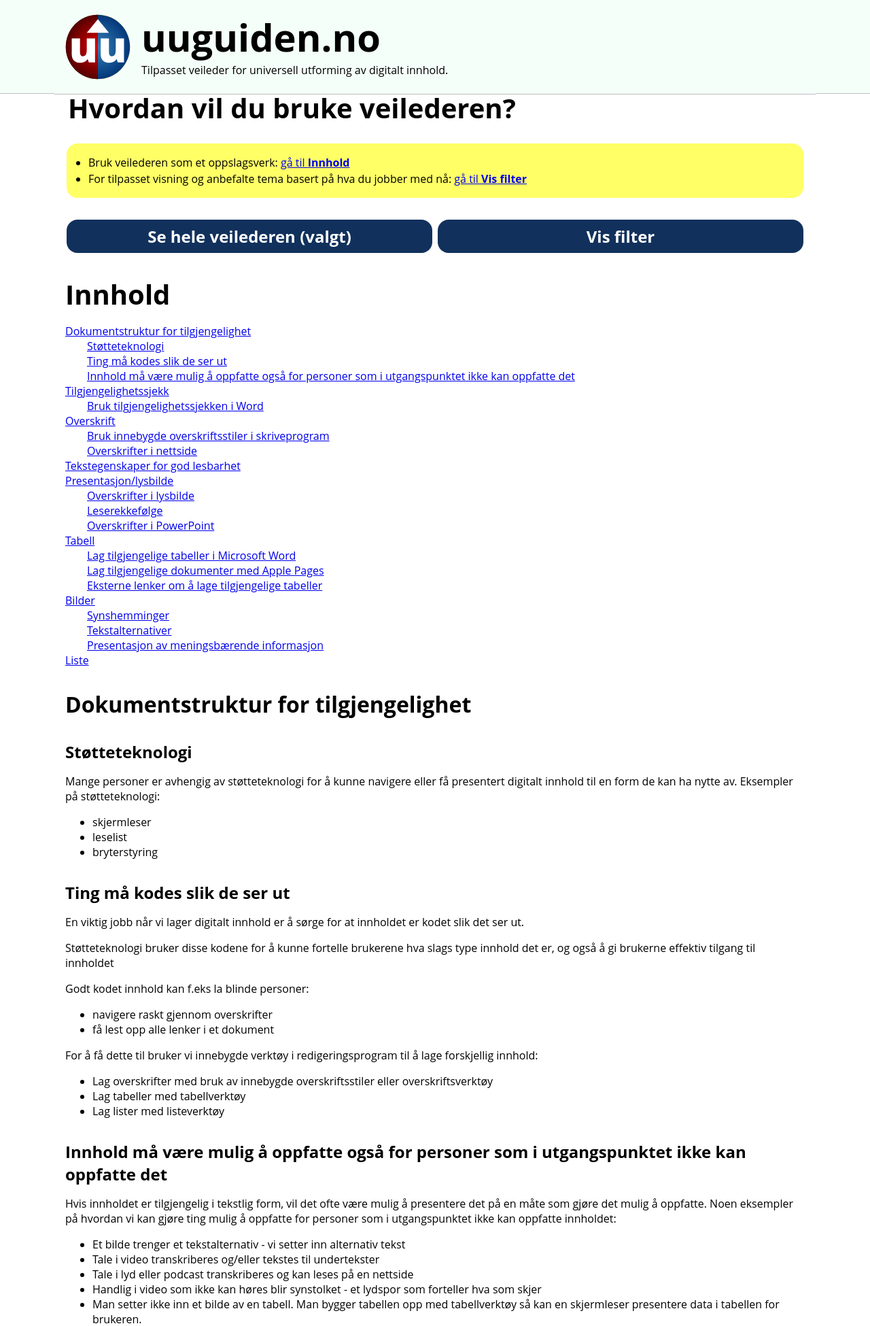
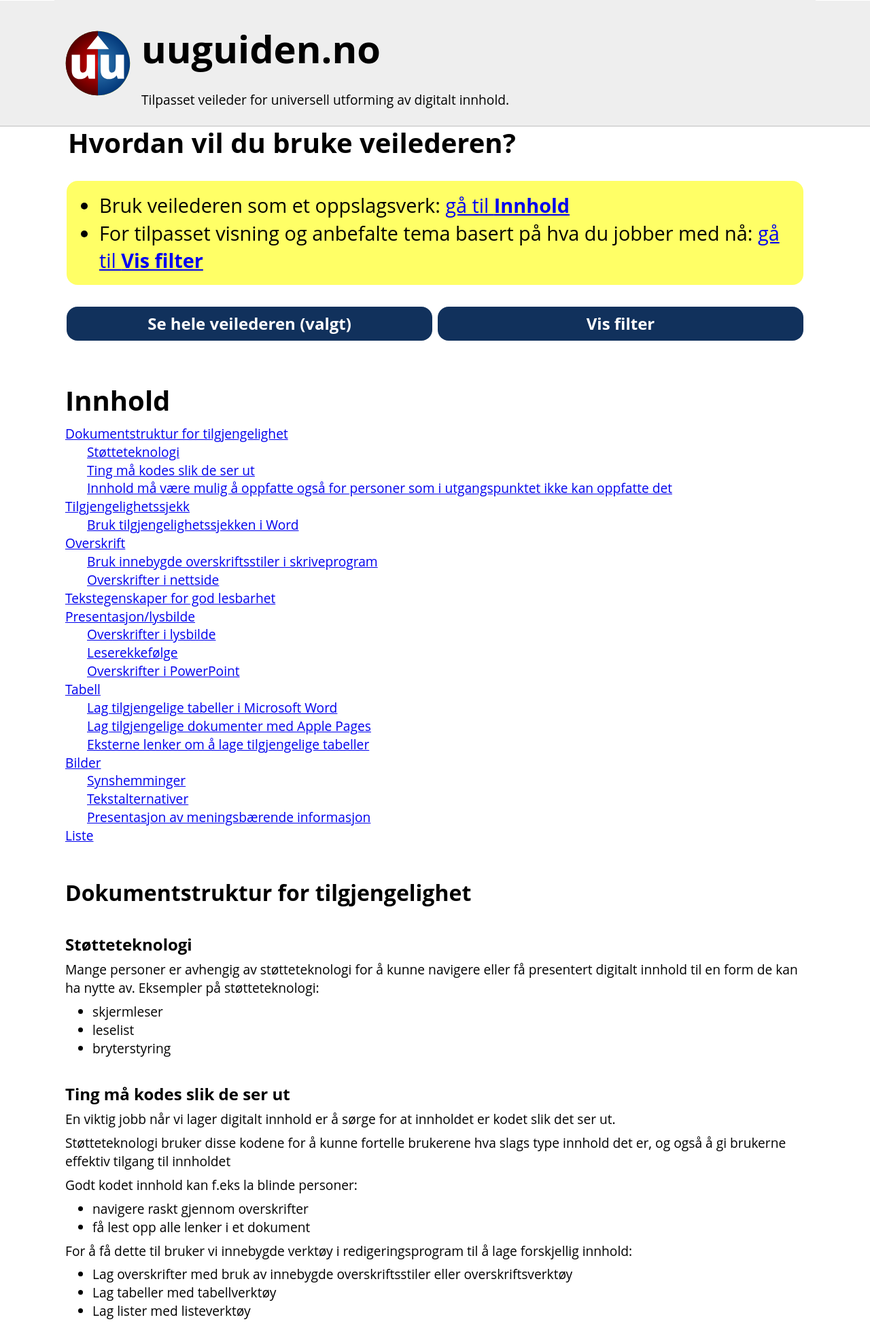
Before and after one commit to eirikhanssen/uuguiden, a PHP site: page / in a window 1280 px wide. Shown: the top 1950 px of the page at 68% size. Run offline with PHP 8.4, Linux system fonts and the light colour scheme.

Commit message:
adjust typography

```diff
--- a/css/uuguiden.css
+++ b/css/uuguiden.css
@@ -16,12 +16,68 @@
     --form-background: white;
     --form-control-gap: .5rem;
     --page-max-width: 70rem;
+
+}
+
+body {
+  font-size: 1.2rem;
+}
+
+body * {
+    line-height: 1.4em;
 }
 
 *,
 *::before, *::after {
   box-sizing: border-box;
 }
+
+* {
+  margin-bottom: 0;
+  margin-top: 0;
+  padding-bottom: 0;
+  padding-top:0;
+}
+
+@import url('https://fonts.googleapis.com/css2?family=Open+Sans:ital,wght@0,400;0,500;0,600;0,700;0,800;1,400;1,700;1,800&display=swap');
+* {font-family: 'Open Sans', sans-serif;}
+h1,h2,h3,h4,h5,h6 {
+    font-weight: 700;
+}
+
+h2,h3,h4,h5 {
+  margin-top:1.5em;
+}
+
+p, ul, ol, dl {
+ margin-top: .5rem;
+}
+
+ul ul {
+  margin-top: 0;
+}
+
+h1 {font-size: 3.5rem; margin-top:0; padding-top: 1rem;}
+h2 {font-size: 2.5rem;}
+h3 {font-size: 2rem;}
+h4 {font-size: 1.5rem;}
+
+/*
+main {
+  border: 2px dotted brown;
+}
+
+article {
+  border: 2px dashed blue;
+}
+
+section {
+  border: 2px solid red;
+}
+section  section {
+  border: 3px double orange;
+}
+*/
 
  #main-filter-options {
     background-color: var(--filter-bg);
@@ -32,28 +88,15 @@
     margin-top: var(--widget-space);
 }
 
-@import url('https://fonts.googleapis.com/css2?family=Open+Sans:ital,wght@0,400;0,500;0,600;0,700;0,800;1,400;1,700;1,800&display=swap');
-* {font-family: 'Open Sans', sans-serif;}
-h1,h2,h3,h4,h5,h6 {
-    font-weight: 700;
-}
-
-h1,h2,h3,h4,h5,h6 {margin-bottom: 0;}
-
-h1 {font-size: 3.5rem; margin-top:0; padding-top: 1rem;}
-h2 {font-size: 2.5rem;}
-h3 {font-size: 2rem;}
-h4 {font-size: 1.5rem;}
-
-
-
 #header {
     margin-left: -1rem;
     margin-right: -1rem;
     position: relative;
-    background-color: mintcream;
+    background-color: #eee;
     border-bottom: 1px solid silver;
     box-sizing: content-box;
+    padding-top: 1rem;
+    padding-bottom: 1rem;
 }
 
 .headercontent {
@@ -64,8 +107,8 @@ h4 {font-size: 1.5rem;}
     background-size: 6rem auto;
     padding-bottom: .5rem;
 }
-.headercontent p, legend+p {
-    margin-top: 0;
+.headercontent p  {
+    margin-top: 1.5rem;
 }
 
 #header::after {
@@ -78,7 +121,7 @@ h4 {font-size: 1.5rem;}
     background-color:inherit;
     border-bottom: inherit;
     left:50%;
-    transform: translateX(-50%);
+    transform: translate(-50%, 1px);
     z-index: -1;
     height: 100%;
 
@@ -342,26 +386,16 @@ nav#guide-toc ul ul {
   padding-left: 2rem;
 }
 
-/*
-@media screen and (min-width: 40rem) {
-    #filters {
-      display: flex;
-    }
-    #filters fieldset {
-      flex-grow: 1;
-      flex-basis: 50%;
-    }
-  }
 
-  */
-
-  legend {line-height: 1em;}
+  legend {line-height: 1.2em;}
 
   .intro {
     margin: 2rem 0;
     background-color: #ffff66;
-    padding: 1rem 1rem 1rem 2rem;
+    padding: 1rem 1rem 1rem 3rem;
     border-radius: 1rem;
+    font-size: 1.5em;
+
   }
 
   #filter-main legend {
```
Also changed, not shown: other parts of css/uuguiden.css (+20 -21 lines).
